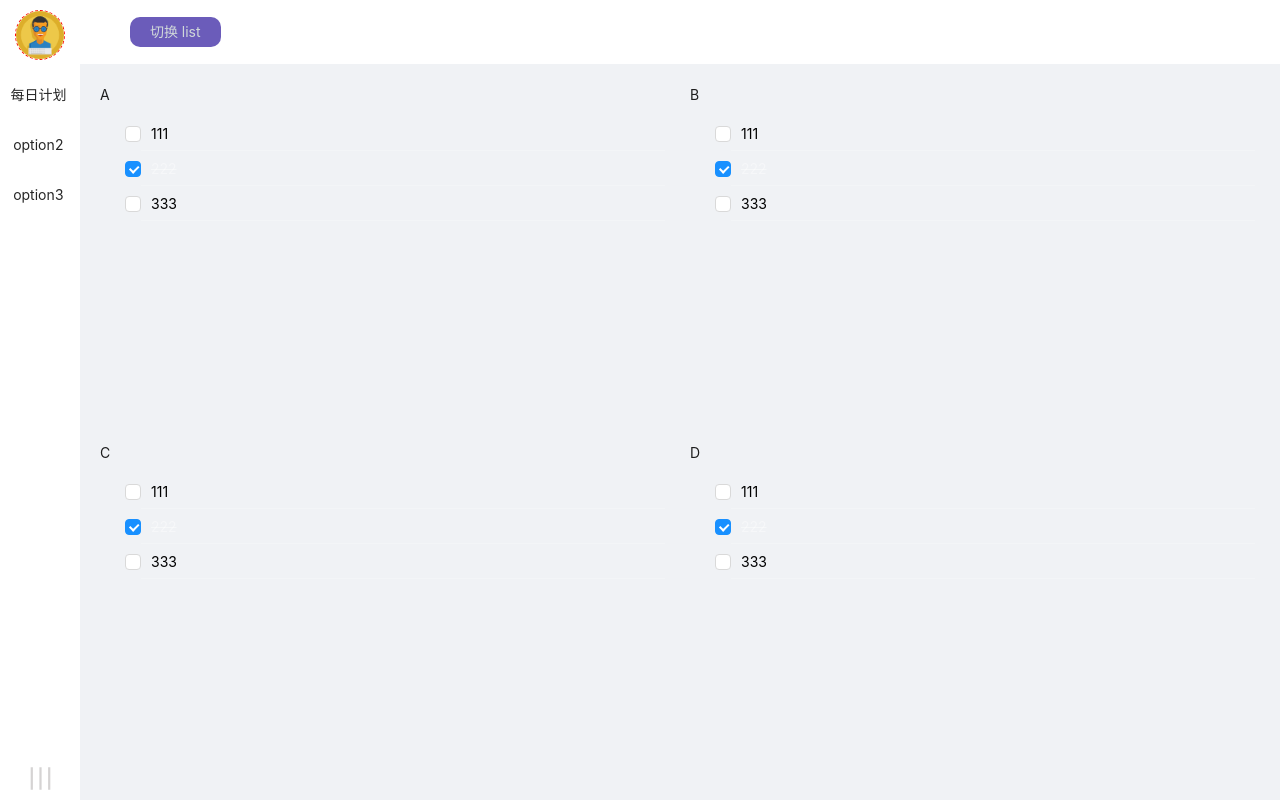
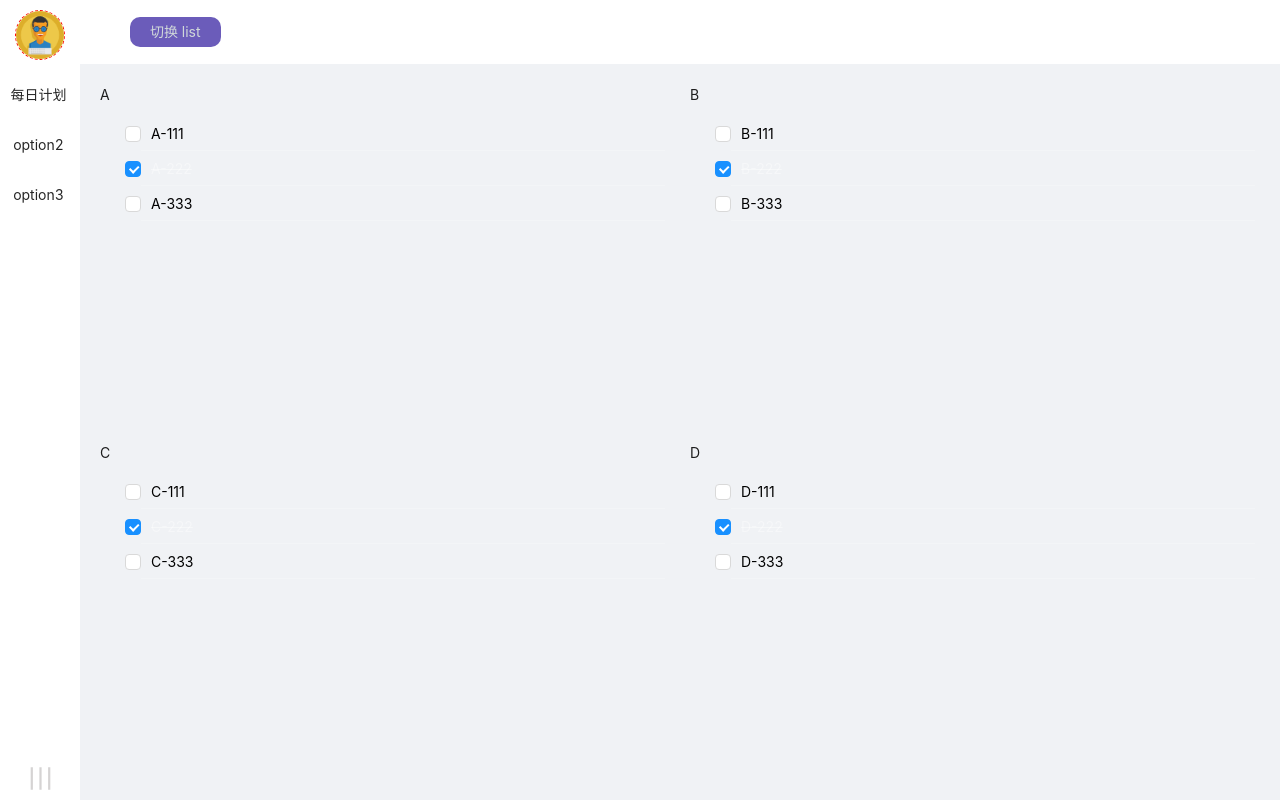
Before and after one commit to guoyanlun08/li-flag, a React (Create React App) app: page / in a window 1280 px wide. Built offline with nearby package versions, Linux system fonts and the light colour scheme.

Commit message:
feat: eachModule 每个 Item拖拽实现

```diff
--- a/src/components/ListItem/index.tsx
+++ b/src/components/ListItem/index.tsx
@@ -1,10 +1,12 @@
 import React, { useMemo, useState } from 'react';
+import { Item, ItemContent } from './Styles';
 
 import { Checkbox } from 'antd';
-import { Item, ItemContent } from './Styles';
+import { Draggable } from 'react-beautiful-dnd';
 
 interface PropsType {
   id: number;
+  index: number;
   text: string;
   completed: boolean;
   selectedId: number;
@@ -23,11 +25,18 @@ export function ListItem(props: PropsType) {
   };
 
   return (
-    <Item selected={isSelected} onClick={clickItemFn}>
-      <Checkbox checked={completed} onChange={() => setCompleted(!completed)} />
-      <ItemContent selected={isSelected} completed={completed}>
-        <input type="text" value={textValue} onChange={(e) => setTextValue(e.target.value)} />
-      </ItemContent>
-    </Item>
+    <Draggable draggableId={props.id.toString()} index={props.index}>
+      {
+        (provided) => (
+          <Item ref={provided.innerRef} {...provided.draggableProps} {...provided.dragHandleProps}
+            selected={isSelected} onClick={clickItemFn}>
+            <Checkbox checked={completed} onChange={() => setCompleted(!completed)} />
+            <ItemContent selected={isSelected} completed={completed}>
+              <input type="text" value={textValue} onChange={(e) => setTextValue(e.target.value)} />
+            </ItemContent>
+          </Item>
+        )
+      }
+    </Draggable>
   );
 }
--- a/src/index.tsx
+++ b/src/index.tsx
@@ -8,9 +8,7 @@ import App from './App';
 
 const root = ReactDOM.createRoot(document.getElementById('root') as HTMLElement);
 root.render(
-  <React.StrictMode>
-    <App />
-  </React.StrictMode>
+  <App />
 );
 
 // If you want to start measuring performance in your app, pass a function
--- a/src/views/EveryDay/EachModule.tsx
+++ b/src/views/EveryDay/EachModule.tsx
@@ -1,59 +1,43 @@
 import React from 'react';
 import { EachModuleContainer, Title, ListBox } from './Styles';
+import { Droppable } from 'react-beautiful-dnd';
+
 import { ListItem } from '@/components/ListItem';
 
 interface propsType {
   bgColor: string;
   title: string;
+  listData: any[]; // todo: 这里的 any 后面需要重写接口。
   selectedId: number;
   setSelectedId: (v: number) => void;
 }
 
-// 测试数据 -- 后续删除
-const temporaryData: any = {
-  A: 0,
-  B: 1000,
-  C: 2000,
-  D: 3000
-};
-
 export function EachModule(props: propsType) {
-  // 测试数据 -- 后续删除
-  const testData = [
-    {
-      id: 1 + temporaryData[props.title],
-      text: '111',
-      completed: false
-    },
-    {
-      id: 2 + temporaryData[props.title],
-      text: '222',
-      completed: true
-    },
-    {
-      id: 3 + temporaryData[props.title],
-      text: '333',
-      completed: false
-    }
-  ];
 
   return (
     <EachModuleContainer bgColor={props.bgColor}>
       <Title>{props.title}</Title>
-      <ListBox>
-        {testData.map((item) => {
-          return (
+      <Droppable droppableId={`droppable-list-${props.title}`} type="listType">
+        {
+          (provided) => (
+            <ListBox ref={provided.innerRef} {...provided.droppableProps}>
+              {
+                props.listData.map((item, index) => (
                   <ListItem
                     key={item.id}
                     id={item.id}
+                    index={index}
                     text={item.text}
                     completed={item.completed}
                     selectedId={props.selectedId}
                     setSelectedId={props.setSelectedId}
-            />
-          );
-        })}
+                  />))
+              }
+              {provided.placeholder}
             </ListBox>
+          )
+        }
+      </Droppable>
     </EachModuleContainer>
   );
 }
--- a/src/views/EveryDay/index.tsx
+++ b/src/views/EveryDay/index.tsx
@@ -1,39 +1,169 @@
 import React, { useState } from 'react';
+import variables from '@/styles/variables.module.scss';
+import { DragDropContext, DropResult } from 'react-beautiful-dnd';
 
-import variables from '@/styles/variables.module.scss';
 
 import { EveryDayContainer } from './Styles';
 import { EachModule } from './EachModule';
 
-const eachModuleData = [
+// todo: 类型写 any 临时处理，后面写接口
+
+interface listItem {
+  id: number,
+  text: string,
+  completed: boolean
+}
+
+// 测试数据 -- 后续删除
+const initData: any = {
+  'droppable-list-A': {
+    title: 'A',
+    bgColor: variables.mainRed,
+    listData: [
       {
-    title: 'A',
-    bgColor: variables.mainRed
+        id: 1,
+        text: 'A-111',
+        completed: false
       },
       {
-    title: 'B',
-    bgColor: variables.mainBlue
+        id: 2,
+        text: 'A-222',
+        completed: true
       },
       {
-    title: 'C',
-    bgColor: variables.mainGreen
+        id: 3,
+        text: 'A-333',
+        completed: false
+      }
+    ]
+  },
+  'droppable-list-B': {
+    title: 'B',
+    bgColor: variables.mainBlue,
+    listData: [
+      {
+        id: 4,
+        text: 'B-111',
+        completed: false
       },
       {
+        id: 5,
+        text: 'B-222',
+        completed: true
+      },
+      {
+        id: 6,
+        text: 'B-333',
+        completed: false
+      }
+    ]
+  },
+  'droppable-list-C': {
+    title: 'C',
+    bgColor: variables.mainGreen,
+    listData: [
+      {
+        id: 7,
+        text: 'C-111',
+        completed: false
+      },
+      {
+        id: 8,
+        text: 'C-222',
+        completed: true
+      },
+      {
+        id: 9,
+        text: 'C-333',
+        completed: false
+      }
+    ]
+  },
+  'droppable-list-D': {
     title: 'D',
-    bgColor: variables.mainGray
+    bgColor: variables.mainGray,
+    listData: [
+      {
+        id: 10,
+        text: 'D-111',
+        completed: false
+      },
+      {
+        id: 11,
+        text: 'D-222',
+        completed: true
+      },
+      {
+        id: 12,
+        text: 'D-333',
+        completed: false
       }
-];
+    ]
+  }
+};
+
+// droppable-list 对应 initData 的下标 todo: 后面改为枚举
+const initModuleArr = ['droppable-list-A', 'droppable-list-B', 'droppable-list-C', 'droppable-list-D']
+
+function reorderList(list: listItem[], startIndex: number, endIndex: number) {
+  const result = Array.from(list);
+  const [removed] = result.splice(startIndex, 1);
+  result.splice(endIndex, 0, removed);
+
+  return result;
+}
 
 export function EveryDay() {
-  const [selectedId, setSelectedId] = useState<number>(-1); // todo: 需要修改为number
+  const [selectedId, setSelectedId] = useState<number>(-1);
+  const [eachModuleData, setEachModuleData] = useState(initData); // 每个模块的数据
+  const [moduleArr, setModuleArr] = useState(initModuleArr) // 遍历每个模块
+
+  const onDragEnd = (result: DropResult) => {
+    const { draggableId, source, destination, type } = result;
+
+    if (!destination) {
+      return
+    }
+
+    // 是同一 Droppable内的拖拽
+    if (source.droppableId === destination.droppableId) {
+      const beforeDragModule = eachModuleData[source.droppableId]
+      const afterDragModule = reorderList(beforeDragModule.listData, source.index, destination.index)
+
+      setEachModuleData((pre: any) => {
+        const newState = { ...pre }
+        newState[source.droppableId].listData = afterDragModule
+
+        return newState
+      })
+      return
+    }
+
+    // 两个不同的模块之间的拖拽
+    const sourceModule = eachModuleData[source.droppableId]
+    const dragItem = sourceModule.listData[source.index]
+
+    setEachModuleData((pre: any) => {
+      const newState = { ...pre }
+      newState[source.droppableId].listData.splice(source.index, 1)
+      newState[destination.droppableId].listData.splice(destination.index, 0, dragItem)
+
+      return newState
+    })
+
+  }
 
   return (
+    <DragDropContext onDragEnd={onDragEnd}>
       <EveryDayContainer>
-      {eachModuleData.map((item) => {
+        {moduleArr.map((module) => {
+          const item = eachModuleData[module]
           return (
-          <EachModule key={item.title} bgColor={item.bgColor} title={item.title} selectedId={selectedId} setSelectedId={setSelectedId} />
+            <EachModule key={item.title} bgColor={item.bgColor} title={item.title} listData={item.listData}
+              selectedId={selectedId} setSelectedId={setSelectedId} />
           );
         })}
       </EveryDayContainer>
+    </DragDropContext>
   );
 }
```
Lines whose indentation alone changed are shown as unchanged.
